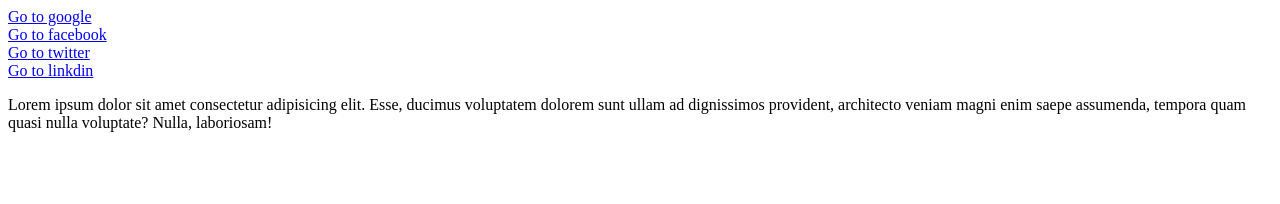
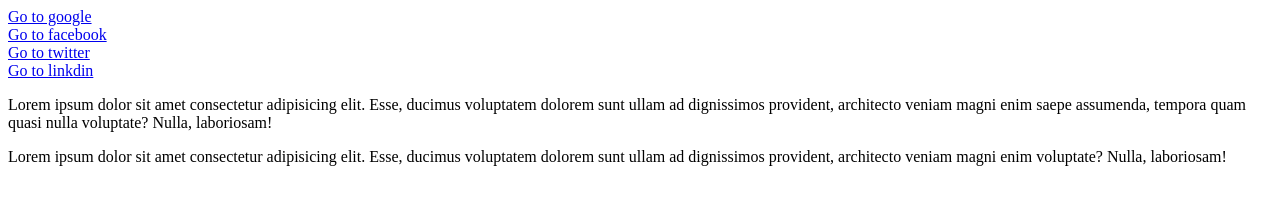
Before and after one commit to TAMANNA-CHADHA/Our_web.git.io, a plain HTML site: page index.html in a window 1280 px wide. Drawn offline with Linux system fonts and the light colour scheme.

Commit message:
Update index.html

```diff
--- a/index.html
+++ b/index.html
@@ -14,5 +14,12 @@
     <p>Lorem ipsum dolor sit amet consectetur adipisicing elit. Esse, ducimus voluptatem dolorem sunt ullam
         ad dignissimos provident, architecto veniam magni enim
         saepe assumenda, tempora quam quasi nulla voluptate? Nulla, laboriosam!</p>
+
+        <p>Lorem ipsum dolor sit amet consectetur adipisicing elit. Esse, ducimus voluptatem dolorem sunt ullam
+            ad dignissimos provident, architecto veniam magni enim
+     voluptate? Nulla, laboriosam!</p>
+
+
+
 </body>
 </html>
```
